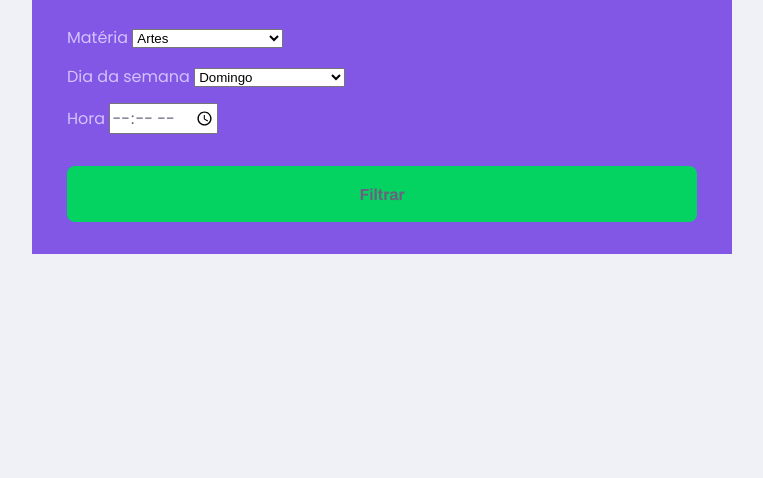
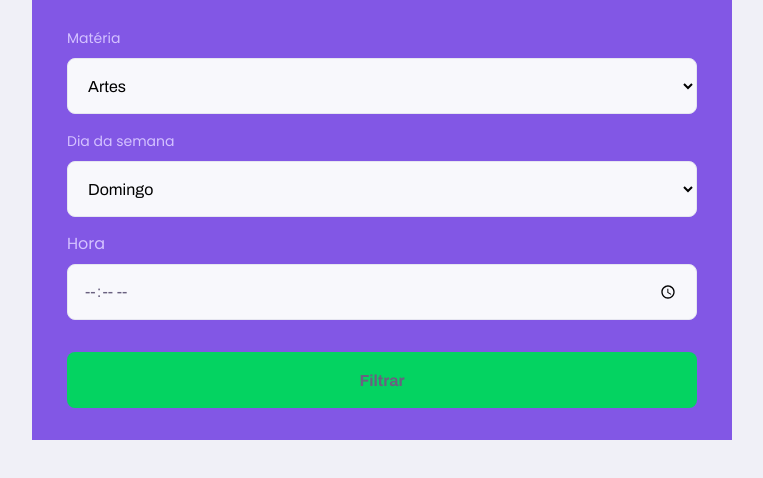
Before and after one commit to marcellodinizr/NLW, a plain HTML site: page study.html in a window 1280 px wide. Shown: the part 138-616 px from the top of the page, without its empty margins (258-1021 px from the left). Drawn offline with Linux system fonts and the light colour scheme.

Commit message:
added css study

```diff
--- a/styles/partials/page-study.css
+++ b/styles/partials/page-study.css
@@ -77,3 +77,36 @@
 #search-teachers button:hover{
     background-color: var(--color-secondary-dark);
 }
+
+.select-block label,
+input-block label {
+    font-size: 1.4rem;
+    color: var (--color-text-complement);
+}
+
+.input-block input,
+.select-block select {
+    width: 100%;
+    height: 5.6rem;
+    margin-top: 0.8rem;
+    border-radius: 0.8rem;
+    background: var(--color-input-background);
+    border: 1px solid var(--color-line-in-white);
+    outline: 0;
+    padding: 0 1.6rem;
+    font: 1.6rem Archivo;
+}
+
+.input-block {
+    position: relative;
+}
+
+input-block:focus-within::after {
+    content: "";
+    width: calc(100% - 3.2rem);
+    height: 2px;
+    background: var(--color-primary-light);
+    position: absolute;
+    left: 1.6rem;
+    bottom: 0;
+}
```
